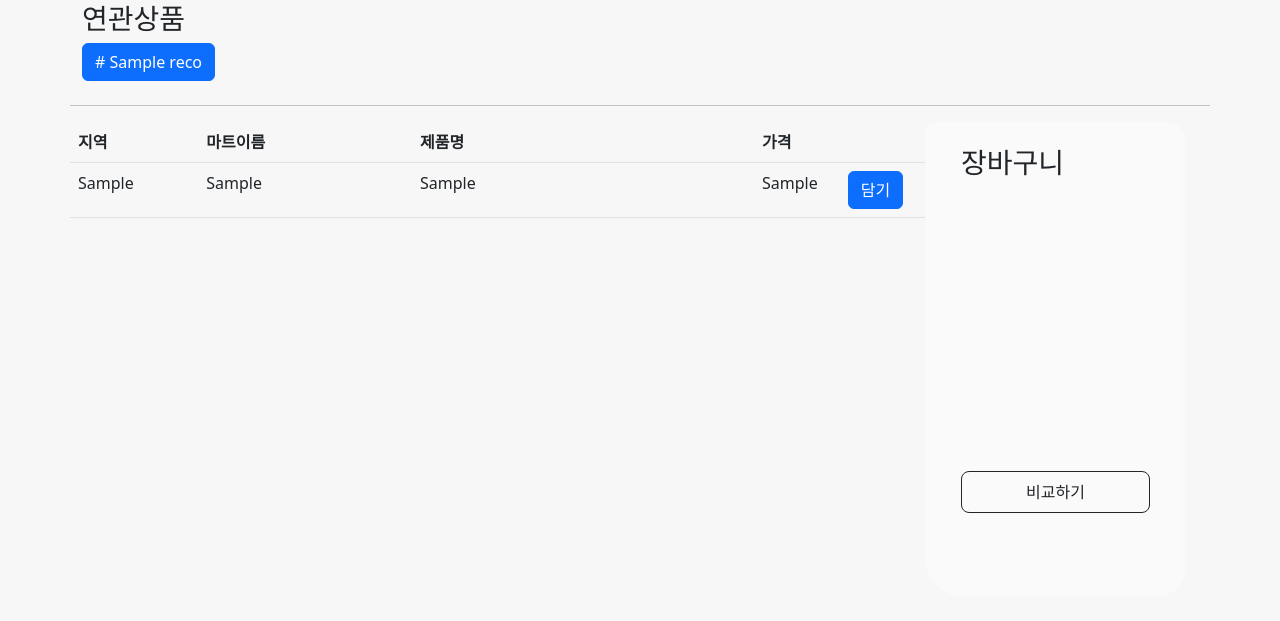
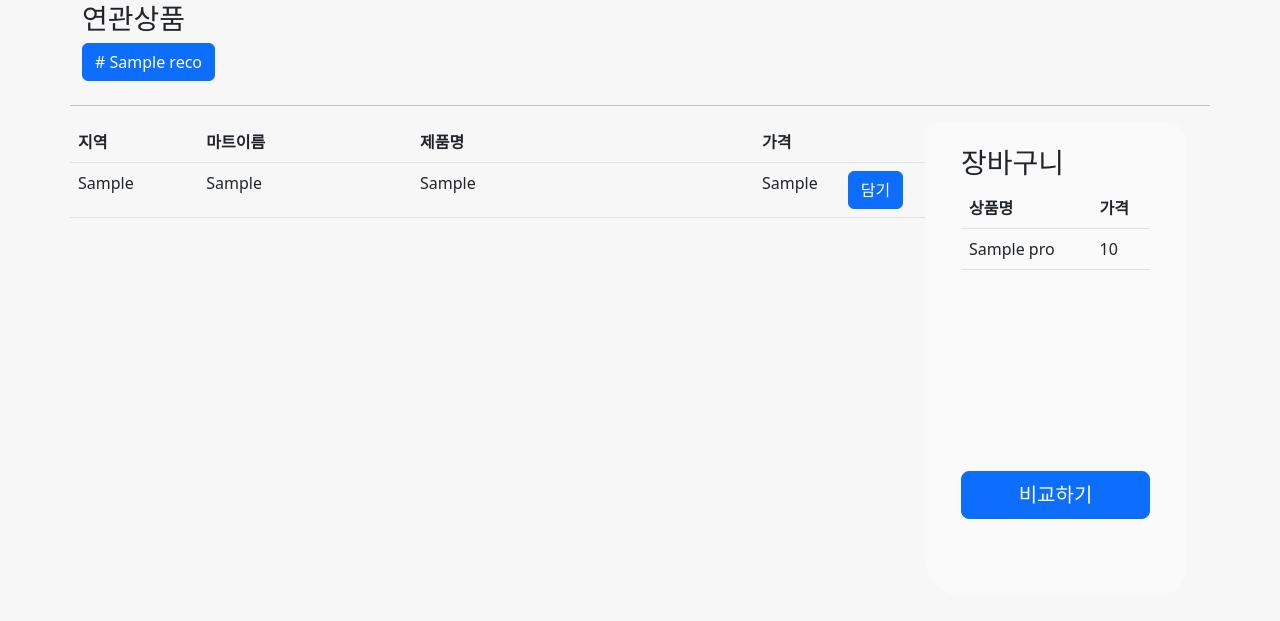
Before and after one commit to kjh000/FinalProject_one, a Django app: template project_app/templates/finder.html in a window 1280 px wide. Shown: the part 201-822 px from the top of the page. Run offline with Django 4.2, Linux system fonts and the light colour scheme; the template is opened without the code that fills it: most values are stand-ins (such as "Sample title", 1, 10 or a date in 2020); some libraries are stand-ins or nearby versions.

Commit message:
검색오류 해결

```diff
--- a/project_app/templates/finder.html
+++ b/project_app/templates/finder.html
@@ -14,6 +14,7 @@
 <script src="https://code.jquery.com/ui/1.12.1/jquery-ui.js"></script>
 <script type="text/javascript" src="/static/js/finder.js?after"></script>
 <script type="text/javascript">
+	/*
 	function chk(){
 		let result = confirm("장바구니 페이지로 이동하시겠습니까?");
 		if(result){
@@ -29,6 +30,7 @@
 
 		}
 	}
+	*/
 </script>
 </head>
 <body>
@@ -37,6 +39,7 @@
 		<a class="navbar-brand" href="#"><img src='../static/img/GO.png'></a>
 		<div class="box">
 	        <form action="show" method="get">
+	        	<input type="hidden" name = "products" value = "{{products}}"/>
 	            <input type="text" class="input" name="searchInput" id="searchInput"
 	            onmouseout="document.search.txt.value = ''">
 	        </form>
@@ -56,6 +59,7 @@
             <form class="form-floating mb-3" action="show" name="frm" method="get">
             {% for i in reco %}
            	 	<input type="hidden" name="searchInput" id="searchInput" value="{{i}}" readonly/>
+           	 	<input type="hidden" name = "products" value = "{{products}}"/>
            	 	<button type="submit" class="btn btn-primary mb-2"># {{i}}</button>
            	 {% endfor %}
            	 </form>
@@ -103,9 +107,42 @@
 			<div class="row sticky p-4 pb-4">
 				<div class="basket">
 					<h3>장바구니</h3>
+					  <table class="table table-hover">
+                        <thead>
+                            <tr>
+                                <th>상품명</th>
+		                        <th>가격</th>
+                            </tr>
+                        </thead>
+                        <tbody>
+                        {% if products %}
+                            {% for pro in products %}
+                            <tr>
+                                <td>{{pro.name}}</td>
+                                <td>{{pro.price}}</td>
+                            </tr>
+                            {% endfor %}
+                        {% else %}
+                                <tr>
+                                    <td colspan="2">구매 상품 없음</td>
+                                </tr>
+                        {% endif %}
+                        </tbody>
+                    </table>
+
 				</div>
 				<div class="order">
-					<button class="w-100 py-2 mb-2 btn btn-outline-dark rounded-3" type="submit">비교하기</button>
+				<form action="receipt" method="get">
+                    <input type="hidden" name = "products" value = "{{products}}"/>
+                    <input type="hidden" name = "g_products" value = "{{g_products}}"/>
+                    <input type="hidden" name = "f_products" value = "{{f_products}}"/>
+                    <input type="hidden" name = "tot" value = "{{tot}}"/>
+                    <input type="hidden" name = "g_tot" value = "{{g_tot}}"/>
+                    <input type="hidden" name = "f_tot" value = "{{f_tot}}"/>
+
+
+                    <button class="w-100 mb-2 btn btn-lg rounded-3 btn-primary" type="submit">비교하기</button>
+                    </form>
 				</div>
 			</div>
 		</div>
```
Also changed, not shown: project_app/views.py (+16 -14 lines).
